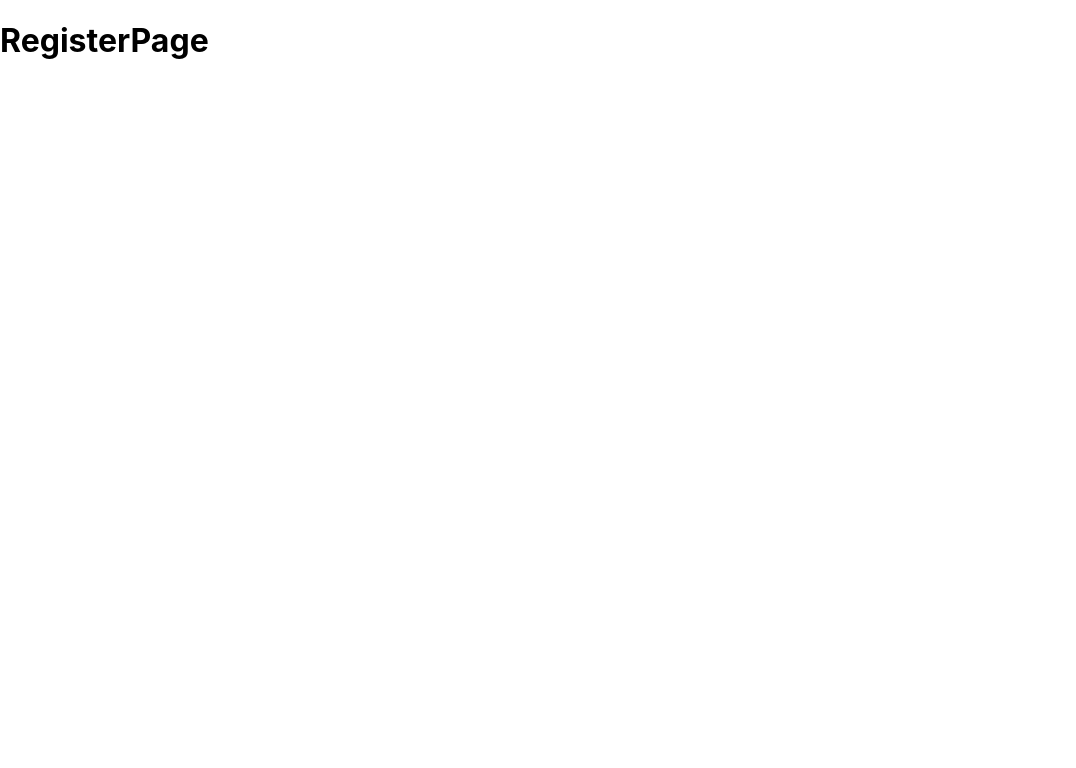
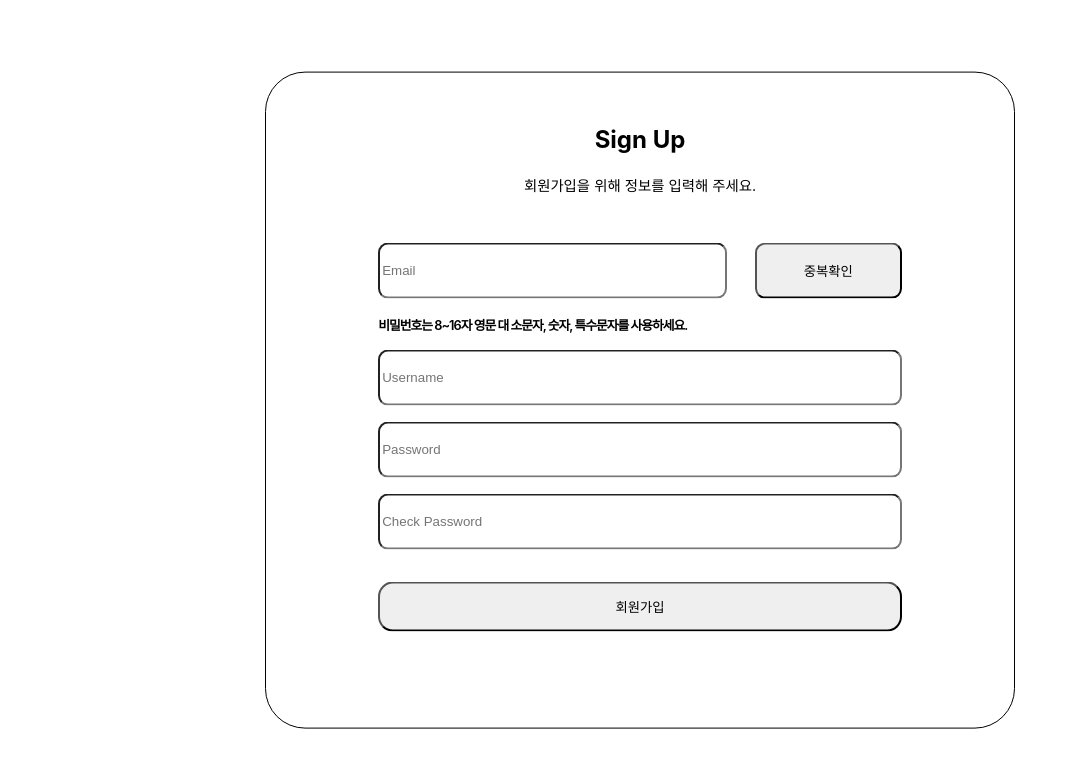
Before and after one commit to ohyoonah/clean_hikers, a React (Create React App) app in the folder front/: page /register in a window 1280 px wide. Shown: the top 768 px of the page, without its empty margins (0-1076 px from the left). Built offline with nearby package versions, Linux system fonts and the light colour scheme.

Commit message:
userMVP login, register폼 기본 틀 구현

```diff
--- a/front/package.json
+++ b/front/package.json
@@ -6,10 +6,12 @@
     "@testing-library/jest-dom": "^5.16.5",
     "@testing-library/react": "^13.4.0",
     "@testing-library/user-event": "^13.5.0",
+    "antd": "^4.23.4",
     "react": "^18.2.0",
     "react-dom": "^18.2.0",
     "react-router-dom": "^6.4.2",
     "react-scripts": "5.0.1",
+    "styled-components": "^5.3.6",
     "web-vitals": "^2.1.4"
   },
   "scripts": {
--- /dev/null
+++ b/front/src/components/user/FormBlock.js
@@ -0,0 +1,91 @@
+import styled from "styled-components";
+
+export const FormBlock = styled.form`
+  display: flex;
+  box-sizing: border-box;
+  flex-direction: column;
+  max-width: 750px;
+  height: 700;
+  padding: 2rem 0;
+  width: 60%;
+  text-align: center;
+  position: absolute;
+  top: 50%;
+  left: 50%;
+  transform: translate(-50%, -50%);
+  border-radius: 40px;
+  background: white;
+  border: 1px solid black;
+  .informationText {
+    font-size: 0.8rem;
+    text-align: start;
+    letter-spacing: -1px;
+    margin-bottom: 1rem;
+    font-weight: 600;
+  }
+  .error {
+    color: red;
+  }
+`;
+
+export const TitleBlock = styled.div`
+  display: flex;
+  flex-direction: column;
+  width: 70%;
+  margin: 0 auto;
+  margin-bottom: 3rem;
+  span {
+    font-size: 0.9rem;
+  }
+`;
+
+export const InputBlock = styled.div`
+  width: 70%;
+  display: flex;
+  flex-direction: column;
+  margin: 0 auto;
+  margin-bottom: 1rem;
+  input {
+    margin-bottom: 1rem;
+    height: 50px;
+    border-radius: 10px;
+    outline: none;
+  }
+  .emailBlock {
+    display: flex;
+    justify-content: space-between;
+    align-items: center;
+    input {
+      width: 65%;
+    }
+    .emailCheckButton {
+      width: 25%;
+      height: 50px;
+      margin-bottom: 1rem;
+      border-radius: 10px;
+      box-sizing: inherit;
+      cursor: pointer;
+    }
+  }
+`;
+
+export const ButtonBlock = styled.div`
+  display: flex;
+  flex-direction: column;
+  width: 70%;
+  margin: 0 auto;
+  margin-bottom: 3rem;
+  button {
+    margin-bottom: 1rem;
+    height: 50px;
+    border-radius: 15px;
+    cursor: pointer;
+  }
+  span {
+    font-size: 0.9rem;
+    a {
+      text-decoration: none;
+      margin-left: 0.5rem;
+    }
+  }
+`;
--- /dev/null
+++ b/front/src/components/user/Login.js
@@ -0,0 +1,61 @@
+import { Link } from "react-router-dom";
+import { FormBlock, TitleBlock, InputBlock, ButtonBlock } from "./FormBlock";
+import { useState } from "react";
+import { useNavigate } from "react-router-dom";
+
+function Login() {
+  const navigate = useNavigate();
+  const [form, setForm] = useState({
+    email: "",
+    password: "",
+  });
+
+  function onChange(e) {
+    const { name, value } = e.currentTarget;
+    setForm((prev) => ({
+      ...prev,
+      [name]: value,
+    }));
+  }
+
+  function onSubmit(e) {
+    e.preventDefault();
+    console.log(form.email, form.password);
+    setForm({ email: "", password: "" });
+    navigate("/");
+  }
+
+  return (
+    <FormBlock onSubmit={onSubmit}>
+      <TitleBlock>
+        <h2>Sign In</h2>
+        <span>로그인을 위해 이메일과 비밀번호를 입력해 주세요</span>
+      </TitleBlock>
+      <InputBlock>
+        <input
+          name="email"
+          value={form.email}
+          type="text"
+          placeholder="Email"
+          onChange={onChange}
+        />
+        <input
+          name="password"
+          value={form.password}
+          type="password"
+          placeholder="Password"
+          onChange={onChange}
+        />
+      </InputBlock>
+      <ButtonBlock>
+        <button type="submit">로그인</button>
+        <span>
+          아직 회원이 아니신가요?
+          <Link to="/register">회원가입</Link>
+        </span>
+      </ButtonBlock>
+    </FormBlock>
+  );
+}
+
+export default Login;
--- /dev/null
+++ b/front/src/components/user/Register.js
@@ -0,0 +1,121 @@
+import { FormBlock, TitleBlock, InputBlock, ButtonBlock } from "./FormBlock";
+import { useState } from "react";
+import { useNavigate } from "react-router-dom";
+
+function Register() {
+  const navigate = useNavigate();
+  const [form, setForm] = useState({
+    email: "",
+    sameEmail: false,
+    username: "",
+    password: "",
+    checkPassword: "",
+    error: "",
+  });
+
+  function emailCheck(email) {
+    return email
+      .toLowerCase()
+      .match(
+        /^(([^<>()[\]\\.,;:\s@"]+(\.[^<>()[\]\\.,;:\s@"]+)*)|(".+"))@((\[[0-9]{1,3}\.[0-9]{1,3}\.[0-9]{1,3}\.[0-9]{1,3}\])|(([a-zA-Z\-0-9]+\.)+[a-zA-Z]{2,}))$/
+      );
+  }
+
+  function sameEmailCheck() {}
+
+  function passwordCheck(password) {
+    return password.toLowerCase().match(/^[a-zA-z0-9]{8,16}$/);
+  }
+
+  const emailConfirm = emailCheck(form.email);
+  const usernameConfirm = form.username.length >= 2;
+  const passwordConfirm = passwordCheck(form.password);
+  const checkPasswordConfirm = form.checkPassword === form.password;
+  const formConfirm =
+    emailConfirm && usernameConfirm && passwordConfirm && checkPasswordConfirm;
+
+  function onChange(e) {
+    const { name, value } = e.currentTarget;
+    setForm((prev) => ({
+      ...prev,
+      [name]: value,
+    }));
+  }
+
+  async function onSubmit(e) {
+    e.preventDefault();
+    try {
+      if (formConfirm) {
+        alert("회원가입 성공!");
+        setForm({ email: "", username: "", password: "", checkPassword: "" });
+        navigate("/login");
+      } else {
+        if (!emailConfirm) alert("이메일");
+        else if (!usernameConfirm) alert("이름");
+        else if (!passwordConfirm) alert("비밀번호");
+        else if (!checkPasswordConfirm) alert("체크");
+      }
+    } catch (e) {
+      console.log(e);
+    }
+  }
+
+  return (
+    <FormBlock onSubmit={onSubmit}>
+      <TitleBlock>
+        <h2>Sign Up</h2>
+        <span>회원가입을 위해 정보를 입력해 주세요.</span>
+      </TitleBlock>
+      <InputBlock>
+        <div className="emailBlock">
+          <input
+            name="email"
+            value={form.email}
+            type="text"
+            placeholder="Email"
+            onChange={onChange}
+          />
+          <button
+            type="button"
+            className="emailCheckButton"
+            onClick={sameEmailCheck}
+          >
+            중복확인
+          </button>
+        </div>
+        <span className="informationText">
+          비밀번호는 8~16자 영문 대 소문자, 숫자, 특수문자를 사용하세요.
+        </span>
+        <input
+          name="username"
+          value={form.username}
+          type="text"
+          placeholder="Username"
+          onChange={onChange}
+        />
+        <input
+          name="password"
+          value={form.password}
+          type="password"
+          placeholder="Password"
+          onChange={onChange}
+        />
+        <input
+          name="checkPassword"
+          value={form.checkPassword}
+          type="password"
+          placeholder="Check Password"
+          onChange={onChange}
+        />
+        {!checkPasswordConfirm && (
+          <span className="error">비밀번호가 일치하지 않습니다.</span>
+        )}
+      </InputBlock>
+      <ButtonBlock>
+        <button type="submit">회원가입</button>
+      </ButtonBlock>
+    </FormBlock>
+  );
+}
+
+export default Register;
--- /dev/null
+++ b/front/src/components/user/Users.js
@@ -0,0 +1,11 @@
+import React from "react";
+
+function Users() {
+  return (
+    <>
+      <h1>Users</h1>
+    </>
+  );
+}
+
+export default Users;
--- a/front/src/pages/LoginPage.js
+++ b/front/src/pages/LoginPage.js
@@ -1,9 +1,10 @@
 import React from "react";
+import Login from "../components/user/Login";
 
 function LoginPage() {
   return (
     <>
-      <h1>LoginPage</h1>
+      <Login />
     </>
   );
 }
--- a/front/src/pages/RegisterPage.js
+++ b/front/src/pages/RegisterPage.js
@@ -1,9 +1,10 @@
 import React from "react";
+import Register from "../components/user/Register";
 
 function RegisterPage() {
   return (
     <>
-      <h1>RegisterPage</h1>
+      <Register />
     </>
   );
 }
--- a/front/src/pages/UserPage.js
+++ b/front/src/pages/UserPage.js
@@ -1,9 +1,10 @@
 import React from "react";
+import Users from "../components/user/Users";
 
 function UserPage() {
   return (
     <>
-      <h1>UserPage</h1>
+      <Users />
     </>
   );
 }
```
Also changed, not shown: 1 other file (tests, documents, lock files or other folders).
